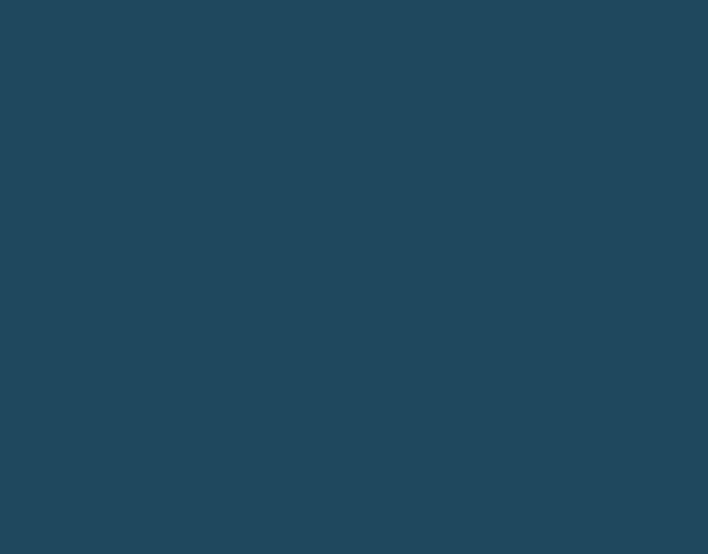
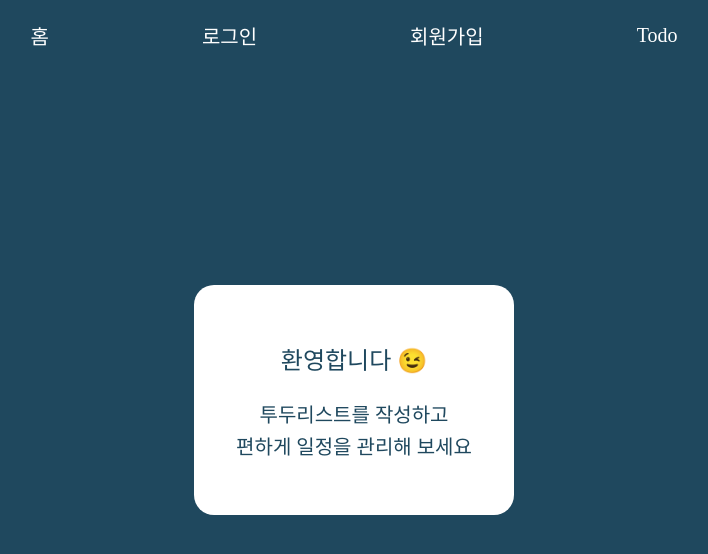
Before and after one commit to chochojj/wanted-pre-onboarding-frontend, a React (Create React App) app: page / in a window 1280 px wide. Shown: the top 554 px of the page, without its empty margins (286-994 px from the left). Built offline with nearby package versions, Linux system fonts and the light colour scheme; a web font is replaced by a local one.

Commit message:
feat : 페이지 라우팅

```diff
--- a/src/App.js
+++ b/src/App.js
@@ -1,10 +1,38 @@
+import { Suspense, lazy } from "react";
+import { BrowserRouter, Routes, Route } from "react-router-dom";
 import styled from "styled-components";
-import SignUp from "./pages/SignUp";
-import SignIn from "./pages/SignIn";
-import Todo from "./pages/Todo";
+const Header = lazy(() => import("./component/layout/Header"));
+const Home = lazy(() => import("./pages/Home"));
+const SignUp = lazy(() => import("./pages/SignUp"));
+const SignIn = lazy(() => import("./pages/SignIn"));
+const Todo = lazy(() => import("./pages/Todo"));
 
 function App() {
-  return <div className="App"></div>;
+  return (
+    <Contain>
+      <BrowserRouter>
+        <Suspense fallback={<div>Loading</div>}>
+          <Header />
+          <Routes>
+            <Route path="/" element={<Home />} />
+            <Route path="/signin" element={<SignIn />} />
+            <Route path="/signup" element={<SignUp />} />
+            <Route path="/todo" element={<Todo />} />
+          </Routes>
+        </Suspense>
+      </BrowserRouter>
+    </Contain>
+  );
 }
 
 export default App;
+
+const Contain = styled.div`
+  width: 100%;
+  height: 100vh;
+  height: 100dvh;
+  display: flex;
+  flex-direction: column;
+  justify-content: center;
+  align-items: center;
+`;
--- /dev/null
+++ b/src/component/common/Button.js
@@ -0,0 +1,5 @@
+const Button = () => {
+  return <div></div>;
+};
+
+export default Button;
--- /dev/null
+++ b/src/component/layout/Header.js
@@ -0,0 +1,48 @@
+import styled from "styled-components";
+import { Link } from "react-router-dom";
+
+const Header = () => {
+  return (
+    <Contain>
+      <Nav>
+        <StyledLink to="/">홈</StyledLink>
+        <StyledLink to="/signin">로그인</StyledLink>
+        <StyledLink to="/signup">회원가입</StyledLink>
+        <StyledLink to="/todo">Todo</StyledLink>
+      </Nav>
+    </Contain>
+  );
+};
+
+export default Header;
+
+const Contain = styled.header`
+  position: fixed;
+  top: 0;
+  width: 100%;
+  height: 70px;
+  display: flex;
+  justify-content: center;
+  align-items: center;
+`;
+
+const Nav = styled.nav`
+  width: 800px;
+  height: 100%;
+  display: flex;
+  justify-content: space-around;
+  align-items: center;
+`;
+
+const StyledLink = styled(Link)`
+  font-size: 20px;
+  color: white;
+
+  &:hover {
+    color: orange;
+  }
+
+  &:active {
+    color: coral;
+  }
+`;
--- /dev/null
+++ b/src/pages/Home.js
@@ -0,0 +1,35 @@
+import styled from "styled-components";
+
+const Home = () => {
+  return (
+    <Contain>
+      <h1>환영합니다 😉</h1>
+      <span>투두리스트를 작성하고</span>
+      <span>편하게 일정을 관리해 보세요</span>
+    </Contain>
+  );
+};
+
+export default Home;
+
+const Contain = styled.div`
+  width: 320px;
+  height: 230px;
+  display: flex;
+  flex-direction: column;
+  justify-content: center;
+  align-items: center;
+  border-radius: 20px;
+  background-color: white;
+  color: #1f485e;
+
+  h1 {
+    font-size: 24px;
+    margin-bottom: 20px;
+  }
+
+  span {
+    font-size: 20px;
+    margin-top: 3px;
+  }
+`;
--- a/src/pages/Todo.js
+++ b/src/pages/Todo.js
@@ -1,3 +1,5 @@
+import styled from "styled-components";
+
 const Todo = () => {
   return <div></div>;
 };
--- a/src/style/GlobalStyle.js
+++ b/src/style/GlobalStyle.js
@@ -8,6 +8,12 @@ const GlobalStyle = createGlobalStyle`
             font-weight: 400;
             font-style: normal;
         }
+
+*{
+    box-sizing: border-box;
+    list-style: none;
+    text-decoration: none;
+}
 
 html, body, div, span, applet, object, iframe,
 h1, h2, h3, h4, h5, h6, p, blockquote, pre,
@@ -22,33 +28,29 @@ article, aside, canvas, details, embed,
 figure, figcaption, footer, header, hgroup,
 menu, nav, output, ruby, section, summary,
 time, mark, audio, video, input,textarea {
-	box-sizing: border-box;
 	font: inherit;
 	vertical-align: baseline;
-
-    list-style: none;
 }
 
 
-span, h1, h2, h3, h4, h5, h6, p, button{
-    color: #ffffff;
-}
 
 html {
+    height: 100%;
 	font-family: -apple-system, "system-ui", Segoe UI, BlinkMacSystemFont
     Roboto, Oxygen, Ubuntu, Cantarell, Fira Sans, Droid Sans, Helvetica Neue,
     sans-serif;
 }
 
 body {
+    width: 100%;
+    height: 100%;
 	font-family: Pretendard-Regular;
     background-color: #1F485E;
+    font-size: 16px;
     -webkit-user-select: none;
 	-moz-user-select: none;
 	-ms-user-select: none;
 	user-select: none;
-
-
   }
 `;
 
```
